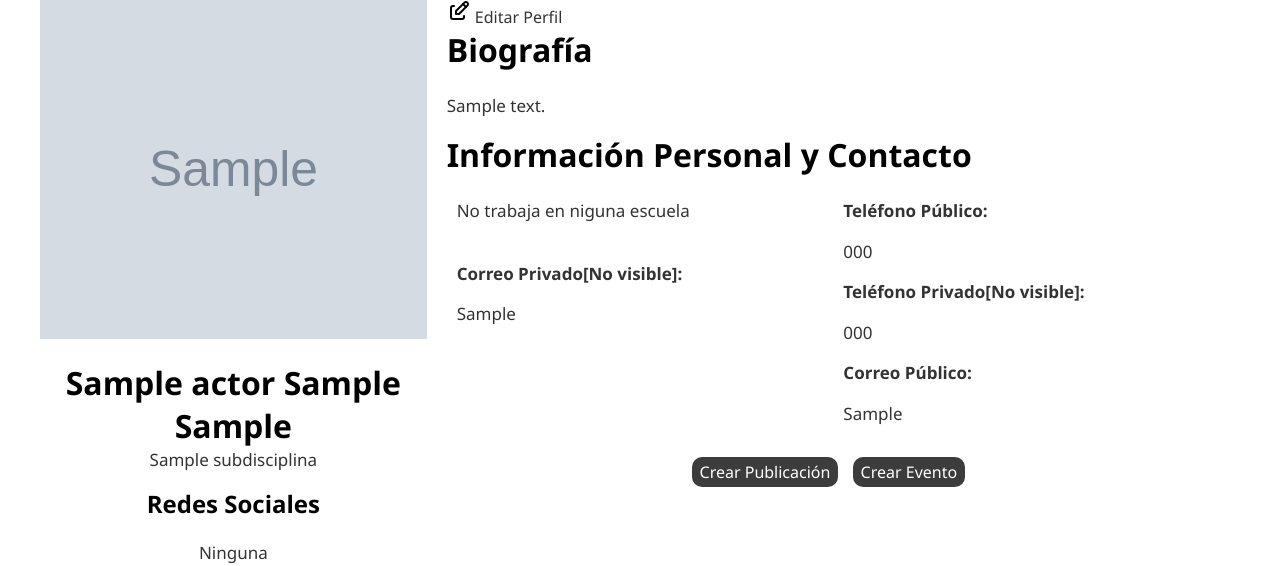
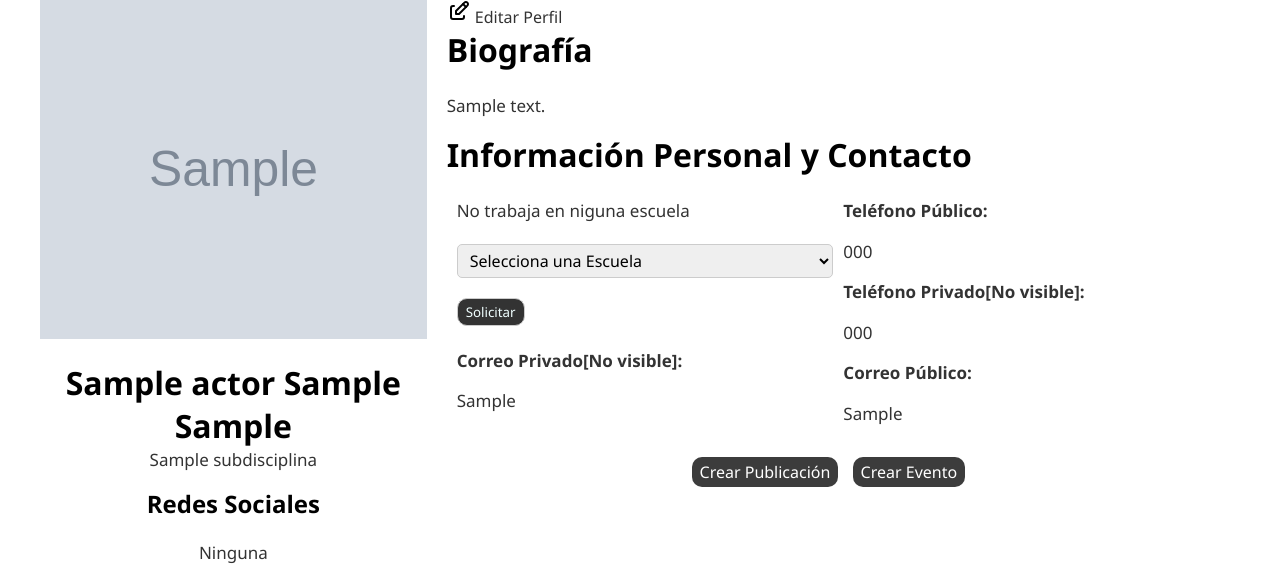
Before and after one commit to GrandMostach0/CatalogoCultural, a Django app: page /editarPerfil/ in a window 1280 px wide. Shown: the part 156-722 px from the top of the page. Run offline with Django 5.2, Linux system fonts and the light colour scheme; a user stored in the database is signed in; tables that the repository leaves empty hold one stand-in row (values such as "Sample post"); grey boxes marked "Sample" are stand-in pictures; some libraries are stand-ins or nearby versions.

Commit message:
anexo de listado de las escuelas para solicitar en la seccion del perfil

```diff
--- a/apps/catalogo/templates/components/modalEditarPerfilActor.html
+++ b/apps/catalogo/templates/components/modalEditarPerfilActor.html
@@ -161,7 +161,9 @@
 
             <div class="containerRedSocial">
                 <p style="text-align: center; font-weight: bold;">Escuelas donde trabaja</p>
-
+                <select name="listaEscuelas" id="listaEscuelas" multiple>
+                    <option value="aa">aaa</option>
+                </select>
             </div>
 
             <button type="submit">Modificar</button>
--- a/apps/catalogo/templates/viewPerfil.html
+++ b/apps/catalogo/templates/viewPerfil.html
@@ -90,6 +90,7 @@
                     <br>
                     <div class="container-informacion">
                         <div class="seccion-informacion">
+
                             {% if es_docente %}
                             <div class="informacion">
                                 <p style="font-weight: bold;">Docente en:</p>
@@ -102,6 +103,15 @@
                             {% else %}
                             <div class="informacion">
                                 <p>No trabaja en niguna escuela</p>
+
+                                <form action="#" method="POST">
+                                    {% csrf_token %}
+                                    <label for="listaEscuelasRegistradas">
+                                        <select name="escuelaSolicitada" id="listaEscuelasRegistradas"></select>
+                                        <button type="submit">Solicitar</button>
+                                    </label>
+                                </form>
+
                             </div>
                             {% endif %}
 
@@ -157,6 +167,32 @@
     <script src="{% static 'js/modalProyecto.js' %}"></script>
     <script src="{% static 'js/ediciones/modalEditarPerfil.js' %}" ></script>
 
+    <script>
+            const listadoEscuela = async () => {
+                const response = await fetch('/escuelas/')
+                const data = await response.json()
+
+                if(data.message === "Success"){
+
+                    const setListaEscuelas = document.getElementById("listaEscuelasRegistradas");
+                    setListaEscuelas.innerHTML = '<option value="0">Selecciona una Escuela</option>';
+
+                    data.escuelas.forEach(escuela => {
+                        const option = document.createElement('option');
+                        option.value = escuela.id;
+                        option.textContent = escuela.nombre_escuela;
+                        setListaEscuelas.appendChild(option);
+                    })
+                }
+
+                console.log("LISTA DE LAS ESCUELA")
+                console.log(data)
+            }
+
+            document.addEventListener('DOMContentLoaded', async () => {
+                await listadoEscuela()
+            });
+    </script>
 
 </body>
 
--- a/apps/catalogo/urls.py
+++ b/apps/catalogo/urls.py
@@ -29,6 +29,8 @@ urlpatterns = [
     # PERFIL DEL ACTOR CON SUS RESPECTIVAS OPERACIONES
     path("PerfilActor/<int:pk>/", ActoresDetailView.as_view(), name="PerfilActor"),
     path("editarPerfil/", views.editarPerfil, name="editarPerfil"),
+    path("solicitarEscuela/<int:pk>", views.solicitarEscuela, name="solicitarEscuela"),
+
 
     # -> CREAR EVENTOS
     path("crear_publicacion/", views.crear_publicacion, name="crear_publicacion"),
--- a/apps/catalogo/views.py
+++ b/apps/catalogo/views.py
@@ -458,6 +458,25 @@ def content_type(request, publicacion_id):
         return JsonResponse
 
 
+def solicitarEscuela(request, pk):
+    try:
+        # Obtención de los datos
+        actor_id = pk
+        id_escuela_solicitar = request.POST.get('aprobarPublicacion')
+
+        actor = Actor.objects.get(id = actor_id)
+        actor.id_escuela = id_escuela_solicitar
+
+        messages.success(request, 'Solicitud Registrado')
+    except Actor.DoesNotExist:
+        messages.error(request, 'No existe el actor.')
+    except Exception as e:
+        messages.error(request, f'Ocurrió un error solicitar: {str(e)}')
+
+    # Redirigir al panel de administración
+    return redirect('PerfilActor', pk=actor.id)
+
+
 # -----------------------------
 #   LISTADO DE LAS PUBLICACIONES
 # ----------------------------
@@ -752,7 +771,6 @@ def get_escuelas_por_actor(request, pk):
 
     return JsonResponse(data)
 
-
 def get_municipios(request):
 
     localidades = list(Localidad.objects.values())
@@ -794,6 +812,7 @@ def get_Publicaciones(request, pk):
         data = {"message": "Error", "details": str(e)}
 
     return JsonResponse(data)
+
 
 
 # -----------------------------
--- a/apps/static/js/ediciones/modalEditarPerfil.js
+++ b/apps/static/js/ediciones/modalEditarPerfil.js
@@ -42,6 +42,7 @@ const listaRedes = async (selectId, red_actor) =>{
     }
 }
 
+
 document.addEventListener("DOMContentLoaded", async function () {
     // Manejo del modal
     var modal = document.getElementById("editarPerfilModal");
@@ -61,10 +62,10 @@ document.addEventListener("DOMContentLoaded", async function () {
 
             const responseRedes = await fetch(`/getRedesSociales/${data_atribute}`)
             const dataRedes = await responseRedes.json();
-            console.log(dataRedes)
+            //console.log(dataRedes)
 
             if(data.message === "Success"){
-                console.log(data)
+                //console.log(data)
                 /* INGRENSANDO LOS DATOS DEL PERFIL */
                 document.getElementById("nombre").value = data.Actor.nombre_Actor;
                 document.getElementById("primerApellido").value = data.Actor.primer_apellido_Actor;
@@ -79,7 +80,6 @@ document.addEventListener("DOMContentLoaded", async function () {
                 if(dataRedes.message === "Success"){
                     for (let i = 0; i < 3; i++){
                         const redSocial = dataRedes.RedSocial[i];
-                        console.log(redSocial)
                         if(redSocial){
                             const selectId = `listaRedSocial0${i + 1}`;
                             await listaRedes(selectId, redSocial.id_redSocial_id);
```
